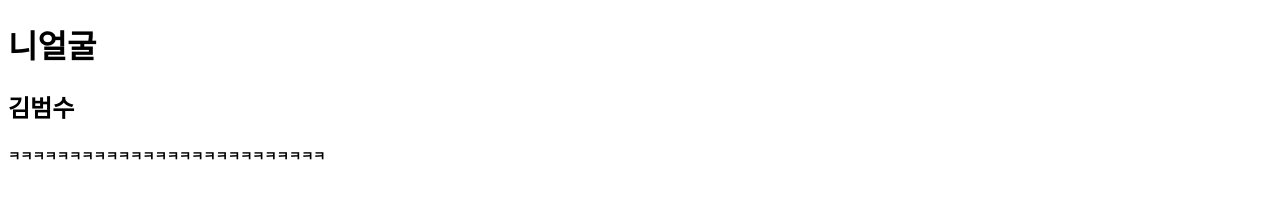
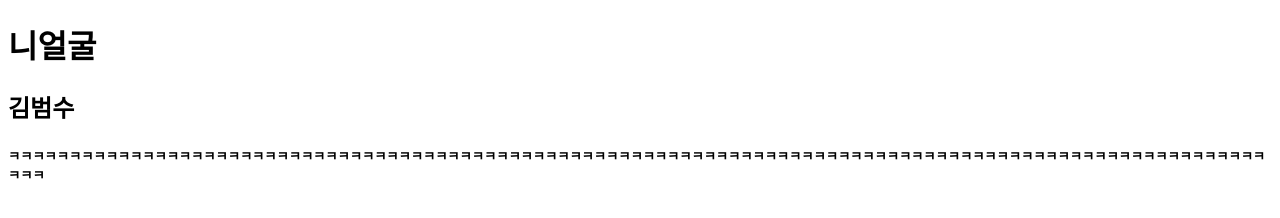
Before and after one commit to sj-1022/sj-1022.github.io, a plain HTML site: page index.html in a window 1280 px wide. Drawn offline with Linux system fonts and the light colour scheme.

Commit message:
Update index.html

```diff
--- a/index.html
+++ b/index.html
@@ -11,7 +11,7 @@
     </head>
     <body>
         <h2>김범수</h2>
-        <h5>ㅋㅋㅋㅋㅋㅋㅋㅋㅋㅋㅋㅋㅋㅋㅋㅋㅋㅋㅋㅋㅋㅋㅋㅋㅋㅋ</h5>
+        <h5>ㅋㅋㅋㅋㅋㅋㅋㅋㅋㅋㅋㅋㅋㅋㅋㅋㅋㅋㅋㅋㅋㅋㅋㅋㅋㅋㅋㅋㅋㅋㅋㅋㅋㅋㅋㅋㅋㅋㅋㅋㅋㅋㅋㅋㅋㅋㅋㅋㅋㅋㅋㅋㅋㅋㅋㅋㅋㅋㅋㅋㅋㅋㅋㅋㅋㅋㅋㅋㅋㅋㅋㅋㅋㅋㅋㅋㅋㅋㅋㅋㅋㅋㅋㅋㅋㅋㅋㅋㅋㅋㅋㅋㅋㅋㅋㅋㅋㅋㅋㅋㅋㅋㅋㅋㅋㅋ</h5>
 
     </body>
 </html>
```
